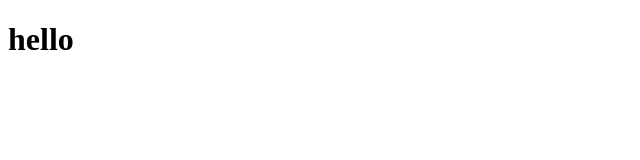
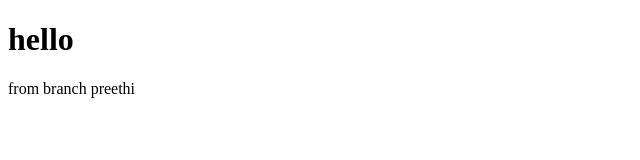
Before and after one commit to preethi29MN/guess, a plain HTML site: page index.html in a window 1280 px wide. Shown: the whole page, without its empty margins (0-640 px from the left). Drawn offline with Linux system fonts and the light colour scheme.

Commit message:
second commit

```diff
--- a/index.html
+++ b/index.html
@@ -8,5 +8,7 @@
 </head>
 <body>
     <h1>hello</h1>
+
+    <p>from branch preethi</p>
 </body>
 </html>
```
